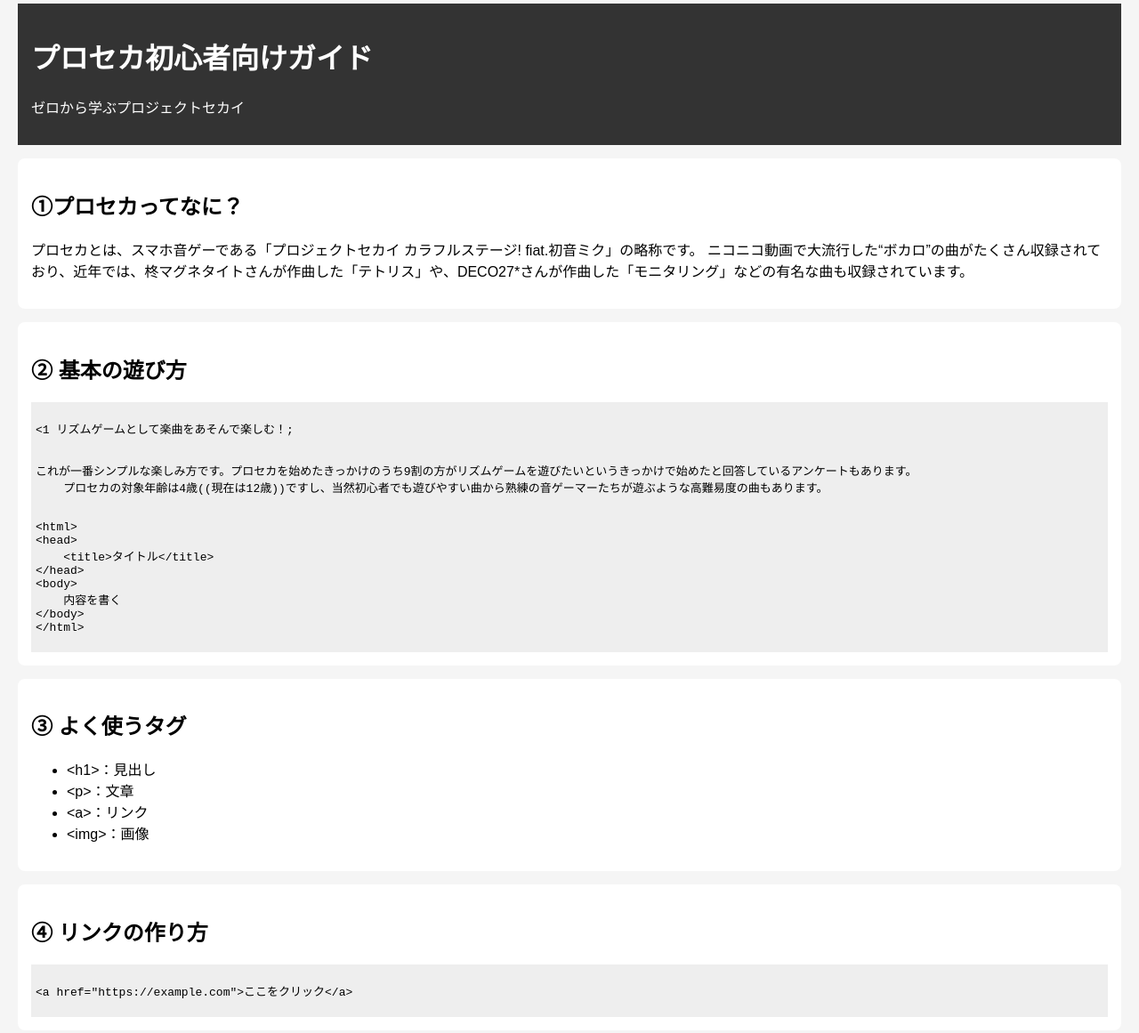
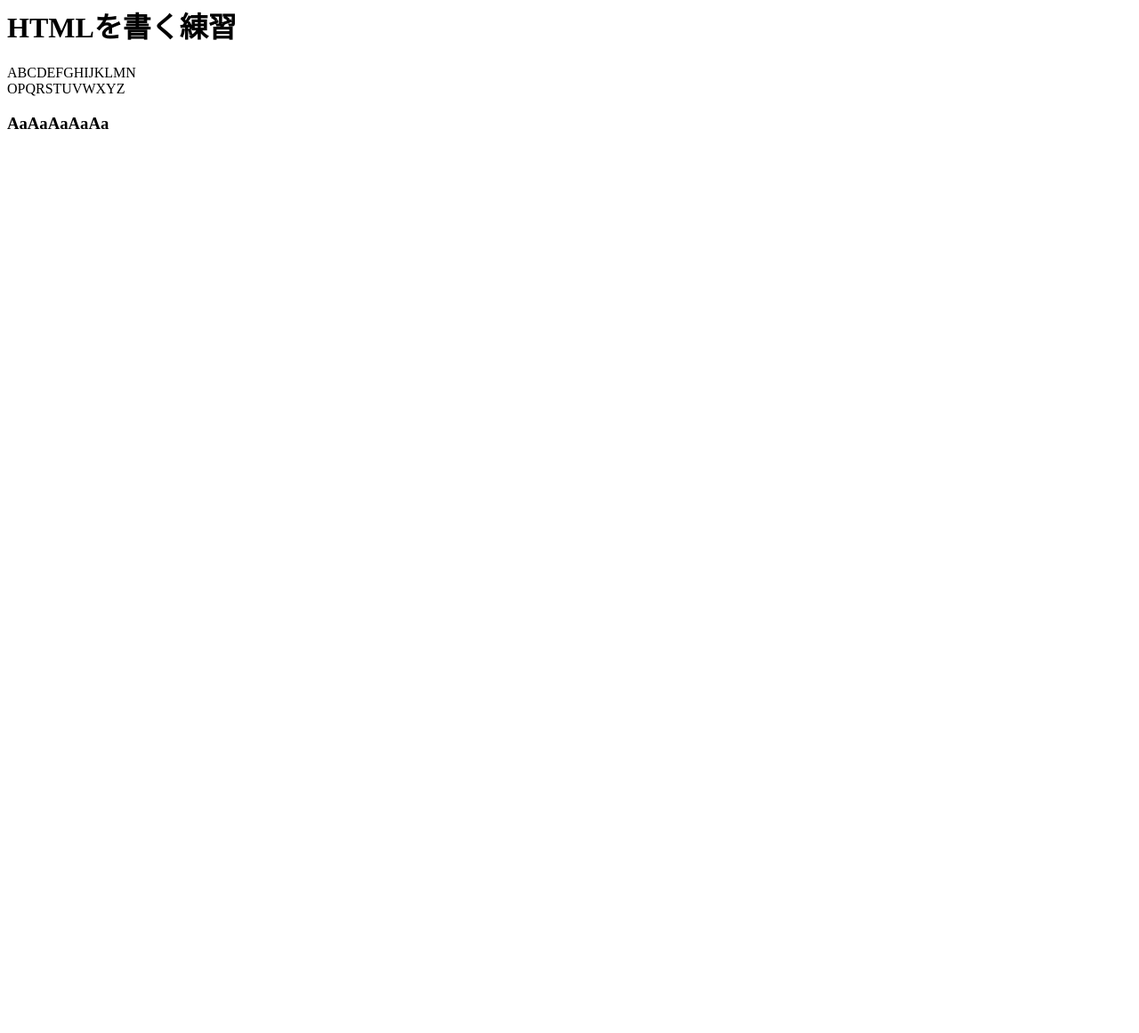
Before and after one commit to Furikake72/Furikake72.github.io, a plain HTML site: page index.html in a window 1280 px wide. Shown: the part 16-1177 px from the top of the page at 89% size. After the commit the page ends 800 px from the top, so only its background shows below. Drawn offline with Linux system fonts and the light colour scheme.

Commit message:
Update index.html

```diff
--- a/index.html
+++ b/index.html
@@ -1,100 +1,15 @@
 <!DOCTYPE html>
-<html lang="ja">
-<head><link rel="stylesheet" href="style.css">
-    <meta charset="UTF-8">
-    <title>プロセカ入門ガイド</title>
-    <style>
-        body {
-            font-family: sans-serif;
-            margin: 20px;
-            background-color: #f5f5f5;
-        }
-        header {
-            background-color: #333;
-            color: white;
-            padding: 15px;
-        }
-        section {
-            background-color: white;
-            padding: 15px;
-            margin-top: 15px;
-            border-radius: 8px;
-        }
-        code {
-            background-color: #eee;
-            padding: 5px;
-            display: block;
-            white-space: pre-wrap;
-        }
-    </style>
-</head>
-
+<html>
+    <head>
+        <meta charset="utf-8">
+        <title>FURIKAKE72</title>
+        <meta name="description" content="HTML practis cord">
+    </head>
 <body>
-
-<header>
-    <h1>プロセカ初心者向けガイド</h1>
-    <p>ゼロから学ぶプロジェクトセカイ</p>
-</header>
-
-<section>
-    <h2>①プロセカってなに？</h2>
-    <p>プロセカとは、スマホ音ゲーである「プロジェクトセカイ カラフルステージ! fiat.初音ミク」の略称です。
-        ニコニコ動画で大流行した“ボカロ”の曲がたくさん収録されており、近年では、柊マグネタイトさんが作曲した「テトリス」や、DECO27*さんが作曲した「モニタリング」などの有名な曲も収録されています。</p>
-</section>
-
-<section>
-    <h2>② 基本の遊び方</h2>
-    <code>
-&lt;1 リズムゲームとして楽曲をあそんで楽しむ！;
-        <p>これが一番シンプルな楽しみ方です。プロセカを始めたきっかけのうち9割の方がリズムゲームを遊びたいというきっかけで始めたと回答しているアンケートもあります。
-    プロセカの対象年齢は4歳((現在は12歳))ですし、当然初心者でも遊びやすい曲から熟練の音ゲーマーたちが遊ぶような高難易度の曲もあります。</p>
-&lt;html&gt;
-&lt;head&gt;
-    &lt;title&gt;タイトル&lt;/title&gt;
-&lt;/head&gt;
-&lt;body&gt;
-    内容を書く
-&lt;/body&gt;
-&lt;/html&gt;
-    </code>
-</section>
-
-<section>
-    <h2>③ よく使うタグ</h2>
-    <ul>
-        <li>&lt;h1&gt;：見出し</li>
-        <li>&lt;p&gt;：文章</li>
-        <li>&lt;a&gt;：リンク</li>
-        <li>&lt;img&gt;：画像</li>
-    </ul>
-</section>
-
-<section>
-    <h2>④ リンクの作り方</h2>
-    <code>
-&lt;a href="https://example.com"&gt;ここをクリック&lt;/a&gt;
-    </code>
-</section>
-
-<section>
-    <h2>⑤ 画像の表示</h2>
-    <code>
-&lt;img src="image.jpg" alt="説明"&gt;
-    </code>
-</section>
-
-<section>
-    <h2>⑥ まずやるべきこと</h2>
-    <ol>
-        <li>このファイルを保存する</li>
-        <li>ブラウザで開く</li>
-        <li>少しずつ書き換えてみる</li>
-    </ol>
-</section>
-
-<footer style="margin-top:20px;">
-    <p>© HTML入門サイト</p>
-</footer>
-
-</body>
-</html>
+    <h1>HTMLを書く練習</h1>
+    <p>ABCDEFGHIJKLMN
+        <br>OPQRSTUVWXYZ
+    </p>
+    <h3>AaAaAaAaAa</h3>
+    <a herf="https://www.youtube.com/" target="blank">
+    </a>
```
